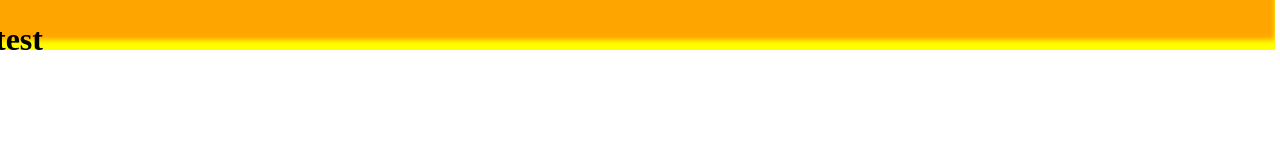
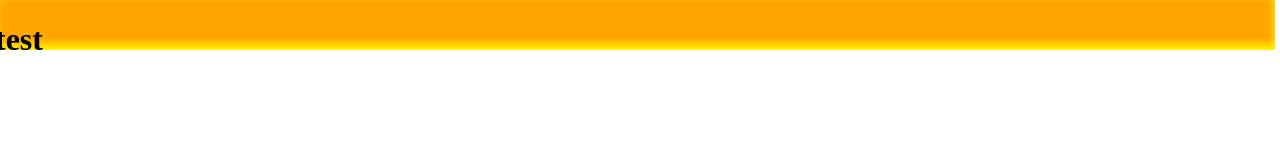
Before and after one commit to Sheolgorath/HoneyWeb, a plain HTML site: page index.html in a window 1280 px wide. Drawn offline with Linux system fonts and the light colour scheme.

Commit message:
Update style.css

```diff
--- a/style.css
+++ b/style.css
@@ -6,7 +6,7 @@ header{
  height: 50px;
  width: 100%;
  background-color: orange;
- box-shadow: 0 -10px 5px yellow inset;
+ box-shadow: 0 -5px 10px yellow inset;
 }
 h1 {
 
```
